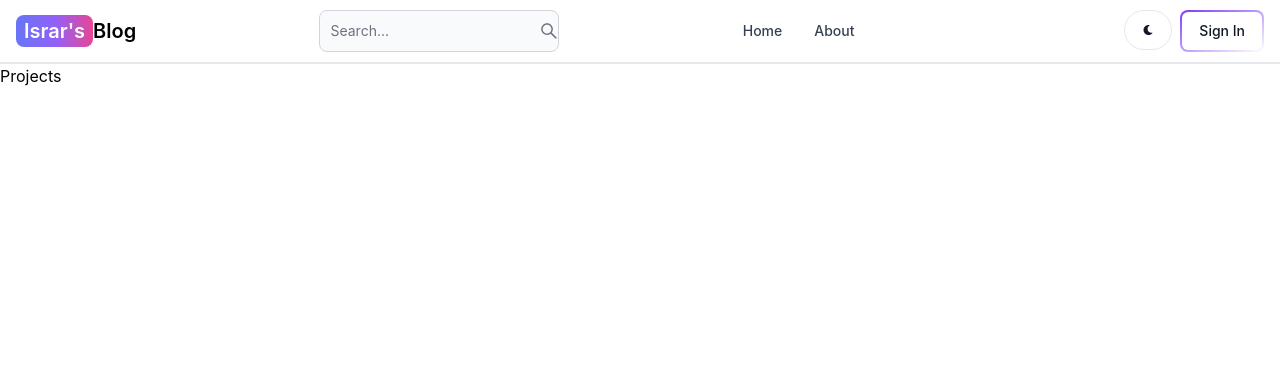
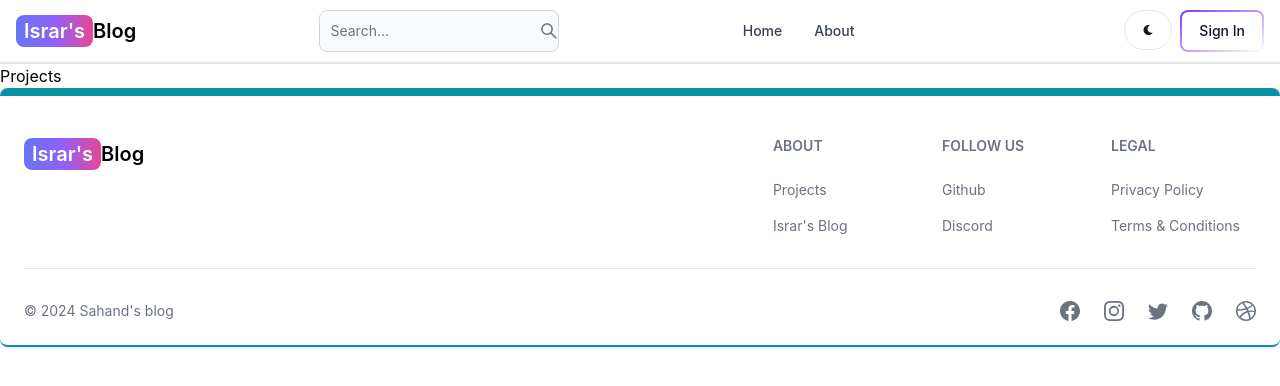
Before and after one commit to israrkhann08/mern-blog, a React app in the folder front-end/: page /projects in a window 1280 px wide. Shown: the top 386 px of the page. Built offline with nearby package versions, Linux system fonts and the light colour scheme; the HTML template or start-up script is replaced by a standard one.

Commit message:
footer UI created

```diff
--- a/front-end/src/App.jsx
+++ b/front-end/src/App.jsx
@@ -6,6 +6,7 @@
 import Dashboard from './pages/Dashboard'
 import Projects from './pages/Projects'
 import Header from './components/Header'
+import Footer from './components/Footer'
 
 export default function App() {
   return (
@@ -19,6 +20,7 @@
           <Route path="/dashboard" element={<Dashboard/>}/>
           <Route path="/projects" element={<Projects/>}/>
         </Routes>
+    <Footer/>
     </BrowserRouter>
   )
 }
--- /dev/null
+++ b/front-end/src/components/Footer.jsx
@@ -0,0 +1,81 @@
+import { Footer } from 'flowbite-react';
+import { Link } from 'react-router-dom';
+import { BsFacebook, BsInstagram, BsTwitter, BsGithub, BsDribbble } from 'react-icons/bs';
+export default function FooterCom() {
+  return (
+    <Footer container className='border-b-2 border-t-8 border-teal-500'>
+      <div className='w-full max-w-7xl mx-auto'>
+        <div className='grid w-full justify-between sm:flex md:grid-cols-1'>
+          <div className='mt-5'>
+            <Link
+              to='/'
+              className='self-center whitespace-nowrap text-lg sm:text-xl font-semibold dark:text-white'
+            >
+              <span className='px-2 py-1 bg-gradient-to-r from-indigo-500 via-purple-500 to-pink-500 rounded-lg text-white'>
+                Israr's
+              </span>
+              Blog
+            </Link>
+          </div>
+          <div className='grid grid-cols-2 gap-8 mt-4 sm:grid-cols-3 sm:gap-6'>
+            <div>
+              <Footer.Title title='About' />
+              <Footer.LinkGroup col>
+                <Footer.Link
+                  href='#'
+                  target='_blank'
+                  rel='noopener noreferrer'
+                >
+                  Projects
+                </Footer.Link>
+                <Footer.Link
+                  href='/about'
+                  target='_blank'
+                  rel='noopener noreferrer'
+                >
+                  Israr's Blog
+                </Footer.Link>
+              </Footer.LinkGroup>
+            </div>
+            <div>
+              <Footer.Title title='Follow us' />
+              <Footer.LinkGroup col>
+                <Footer.Link
+                  href='https://github.com/israrkhann08'
+                  target='_blank'
+                  rel='noopener noreferrer'
+                >
+                  Github
+                </Footer.Link>
+                <Footer.Link href='#'>Discord</Footer.Link>
+              </Footer.LinkGroup>
+            </div>
+            <div>
+              <Footer.Title title='Legal' />
+              <Footer.LinkGroup col>
+                <Footer.Link href='#'>Privacy Policy</Footer.Link>
+                <Footer.Link href='#'>Terms &amp; Conditions</Footer.Link>
+              </Footer.LinkGroup>
+            </div>
+          </div>
+        </div>
+        <Footer.Divider />
+        <div className='w-full sm:flex sm:items-center sm:justify-between'>
+          <Footer.Copyright
+            href='#'
+            by="Sahand's blog"
+            year={new Date().getFullYear()}
+          />
+          <div className="flex gap-6 sm:mt-0 mt-4 sm:justify-center">
+            <Footer.Icon href='#' icon={BsFacebook}/>
+            <Footer.Icon href='#' icon={BsInstagram}/>
+            <Footer.Icon href='#' icon={BsTwitter}/>
+            <Footer.Icon href='https://github.com/israrkhann08' icon={BsGithub}/>
+            <Footer.Icon href='#' icon={BsDribbble}/>
+
+          </div>
+        </div>
+      </div>
+    </Footer>
+  );
+}
```
